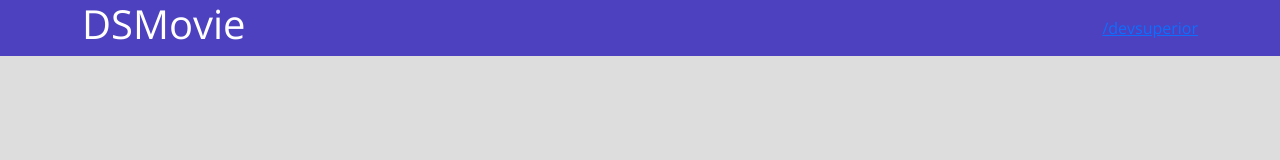
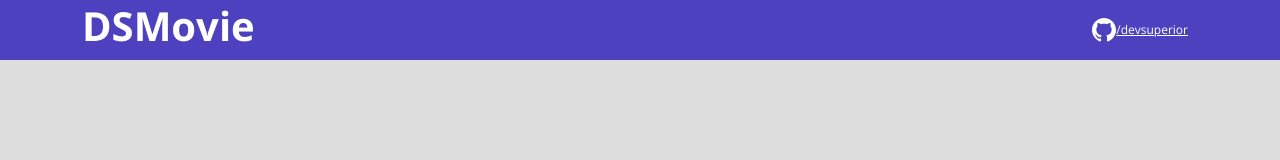
Before and after one commit to larissavitori/dsmovie2, a plain HTML site: page index.html in a window 1280 px wide. Drawn offline with nearby package versions, Linux system fonts and the light colour scheme.

Commit message:
barrra superior parte 2

```diff
--- a/css/styles.css
+++ b/css/styles.css
@@ -1,17 +1,30 @@
 @import url('https://fonts.googleapis.com/css2?family=Open+Sans:wght@300;400;700&display=swap');
+
+:root{
+    --bg-gray: #ddd;
+    --color-primary:#4d41c0;
+    --white:#fff;
+
+ }
 
 * {
     box-sizing: border-box;
     font-family: 'Open sans', sans-serif;
  }
+h1,h2,h3,h4,h5,h{
+    margin: 0;
+}
 
      html,body{
-     background-color: #ddd;
+     background-color: var(--bg-gray);
  }
 
  header {
-    background-color: #4d41c0;
-    color: #fff;
+    background-color: var(--color-primary);
+    color: var(--white);
+    height: 60px;
+    display: flex;
+    align-items: center;
  }
 
  nav{
@@ -20,8 +33,25 @@
      justify-content:space-between;
  }
 
+ nav h1{
+     font-size: none;
+     font-weight:700;
+ }
+
+ nav a{
+     font-size: 12px;
+     font-weight: 400;
+     color:var(--white);
+ }
  a:a:hover {
      text-decoration: none;
  color: unset;
+ }
 
+ .DSMovie-contact-container{
+     display: flex;
+     align-items: center;
  }
+ .DSMovie-contact-container{
+     margin-right: 10px;
+ }
--- a/index.html
+++ b/index.html
@@ -1,21 +1,26 @@
 <!DOCTYPE html>
 <html lang="pt-br">
+
 <head>
     <meta charset="UTF-8">
     <meta http-equiv="X-UA-Compatible" content="IE=edge">
     <meta name="viewport" content="width=device-width, initial-scale=1.0">
     <title>DSMovie</title>
     <link rel="stylesheet" href="css/styles.css">
-   <link href="https://cdn.jsdelivr.net/npm/bootstrap@5.2.0-beta1/dist/css/bootstrap.min.css" rel="stylesheet" integrity="sha384-0evHe/X+R7YkIZDRvuzKMRqM+OrBnVFBL6DOitfPri4tjfHxaWutUpFmBp4vmVor" crossorigin="anonymous">
+    <link href="https://cdn.jsdelivr.net/npm/bootstrap@5.2.0-beta1/dist/css/bootstrap.min.css" rel="stylesheet"
+        integrity="sha384-0evHe/X+R7YkIZDRvuzKMRqM+OrBnVFBL6DOitfPri4tjfHxaWutUpFmBp4vmVor" crossorigin="anonymous">
 
 </head>
 
 <body>
 
     <header>
-         <nav class="container" >
+        <nav class="container">
             <h1>DSMovie</h1>
+            <div class="DSMovie-contact-container">
+                <img src="img/github.svg" alt="github">
                 <a href="https://github.com/devsuperior/">/devsuperior</a>
+            </div>
         </nav>
     </header>
 
```
Also changed, not shown: img/github.svg (added). Lines whose indentation alone changed are shown as unchanged.
